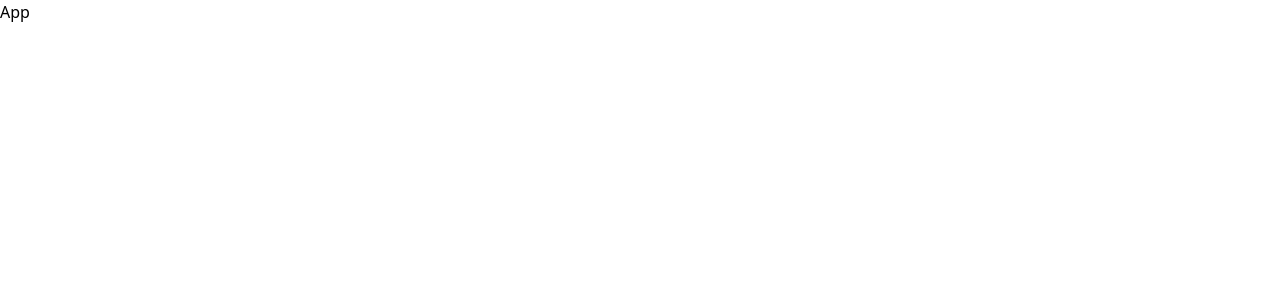
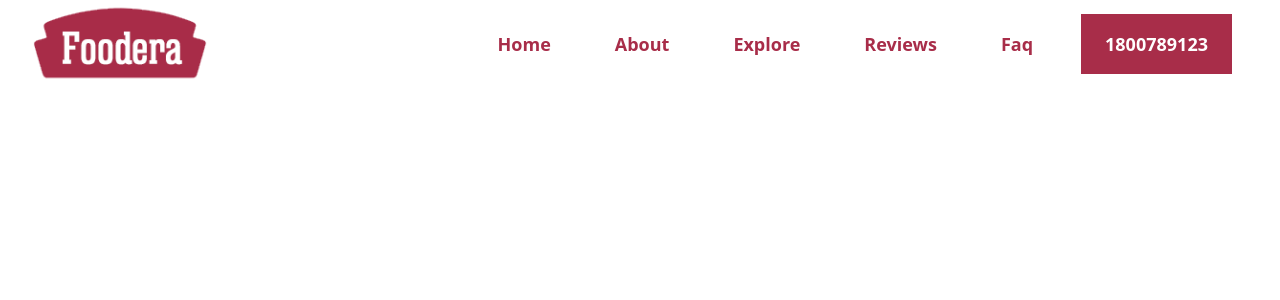
Before and after one commit to krypton225/foodera, a React (Create React App) app: page / in a window 1280 px wide. Shown: the top 300 px of the page. Built offline with nearby package versions, Linux system fonts and the light colour scheme.

Commit message:
ADD Navbar without responsive & GenerateID lib

```diff
--- a/src/App.tsx
+++ b/src/App.tsx
@@ -1,7 +1,9 @@
+import { Navbar } from "./components/main";
+
 function App() {
   return (
     <div className="App">
-      App
+      <Navbar />
     </div>
   );
 }
--- /dev/null
+++ b/src/Utils/generate-id.ts
@@ -0,0 +1,50 @@
+const generateID = (function () {
+    /**
+      * @returns {number}
+    */
+    function* getNumberID(): Generator<number> {
+        let count = 1;
+
+        while (true) {
+            yield count++;
+        }
+    }
+
+    /**
+      * @param  {Array} sourceArr=[] - array to check if it has objects or not.
+    */
+    function isArrayNotEmpty(sourceArr: Array<Object> = []) {
+        return sourceArr.length !== 0;
+    }
+
+    /**
+      * @param  {Array} dataArr=[] - array has objects and insert IDs into each one.
+    */
+    function insertIDIntoData(dataArr: Array<Object> = []) {
+        if (isArrayNotEmpty(dataArr)) {
+            const counter = getNumberID();
+
+            dataArr.forEach((row) => {
+                if (typeof row === "object") {
+                    if (!row.hasOwnProperty("id")) {
+                        Object.defineProperty(row, "id", {
+                            value: counter.next().value,
+                            writable: false,
+                            enumerable: true
+                        });
+                    }
+                } else {
+                    throw new Error(`Array must contain only object.`);
+                }
+            });
+        } else {
+            throw new Error("Array must not be empty of objects.");
+        }
+    }
+
+    return {
+        insert: insertIDIntoData
+    };
+})();
+
+export default generateID.insert;
--- /dev/null
+++ b/src/components/Navbar/Navbar.tsx
@@ -0,0 +1,29 @@
+import { Logo } from "../../data/Photos";
+import listDataItems from "./list-data";
+
+const Navbar = () => {
+    return (
+        <nav className="w-full">
+            <div className="container flex justify-between items-center">
+                <div className="w-44">
+                    <img src={Logo} alt="Foodera" />
+                </div>
+
+                <ul className="flex">
+                    {listDataItems.map(({ id, linkText, linkURL, isButton }) => {
+                        return (
+                            <li key={id} className="mx-4">
+                                <a href={linkURL}
+                                    className={`block p-4 capitalize font-semibold text-lg text-primary-dark ${isButton ? "custom-btn" : ""}`}>
+                                    {linkText}
+                                </a>
+                            </li>
+                        );
+                    })}
+                </ul>
+            </div>
+        </nav>
+    );
+};
+
+export default Navbar;
--- /dev/null
+++ b/src/components/Navbar/list-data.ts
@@ -0,0 +1,16 @@
+import GenerateId from "../../Utils/generate-id";
+
+import ListItem from "./ListItem.interface";
+
+const listDataItems: Array<ListItem> = [
+    { linkText: "home", linkURL: "#", isButton: false },
+    { linkText: "about", linkURL: "#about", isButton: false },
+    { linkText: "explore", linkURL: "#explore", isButton: false },
+    { linkText: "reviews", linkURL: "#reviews", isButton: false },
+    { linkText: "faq", linkURL: "#faq", isButton: false },
+    { linkText: "1800789123", linkURL: "tel:1800789123", isButton: true },
+];
+
+(() => GenerateId(listDataItems))();
+
+export default listDataItems;
--- /dev/null
+++ b/src/components/main.js
@@ -0,0 +1 @@
+export { default as Navbar } from "./Navbar/Navbar.tsx";
--- /dev/null
+++ b/src/data/Photos.js
@@ -0,0 +1 @@
+export { default as Logo } from "../assets/images/logo.png";
--- a/src/index.css
+++ b/src/index.css
@@ -1,3 +1,9 @@
 @tailwind base;
 @tailwind components;
 @tailwind utilities;
+
+.custom-btn {
+    padding: 1rem 1.5rem;
+    background: #a82d49;
+    color: #FFFEFE;
+}
```
Also changed, not shown: src/components/Navbar/ListItem.interface.ts (added, +8 -0 lines).
